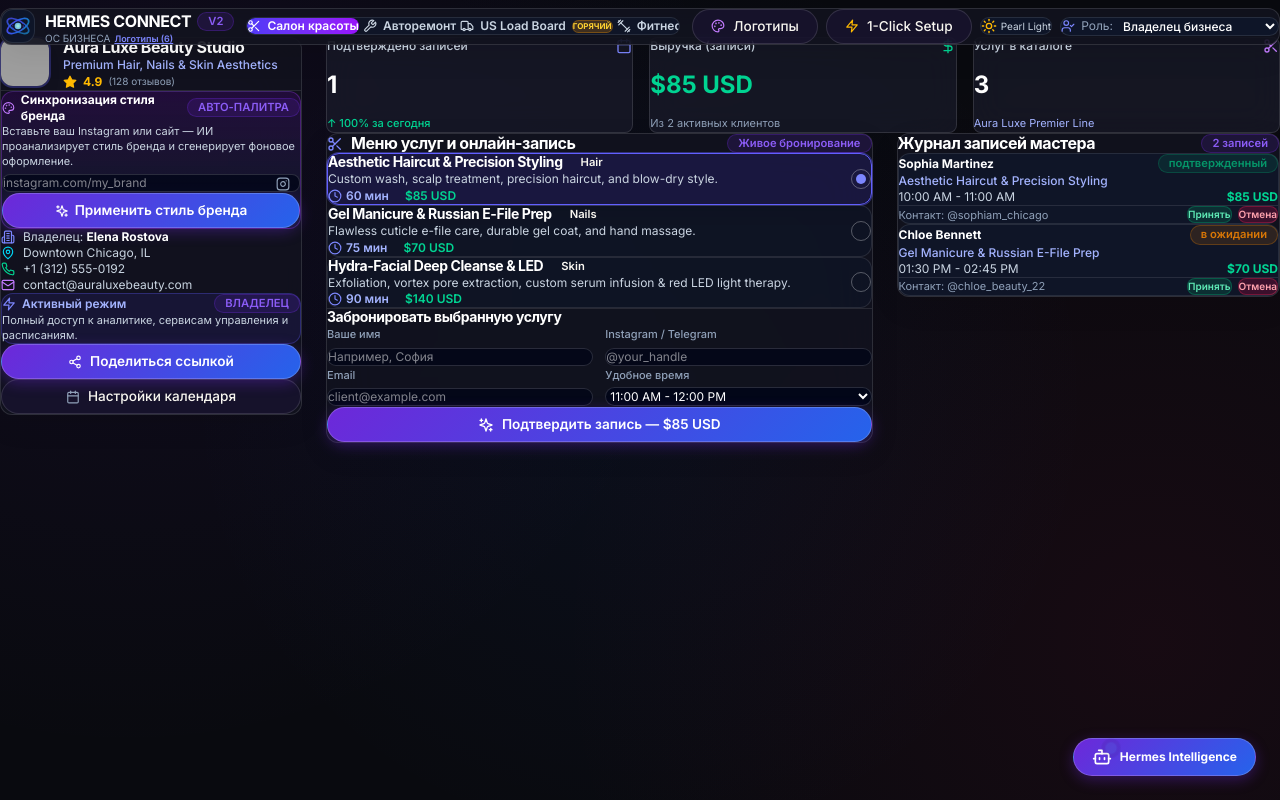
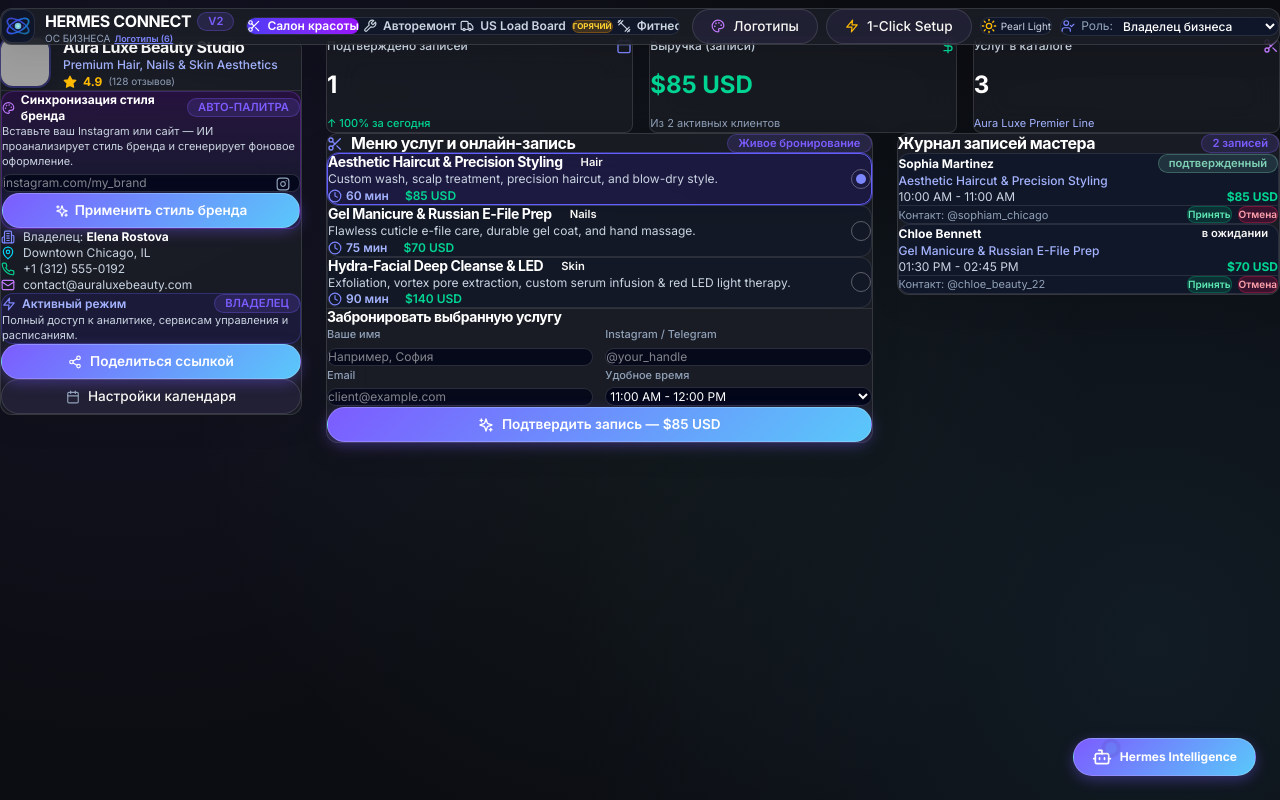
Before and after one commit to officeus-create/Hermes, a React (Vite) app: page / in a window 1280 px wide. Built offline with nearby package versions, Linux system fonts and the light colour scheme; grey boxes are pictures that could not be loaded.

Commit message:
docs: lock Approved Hermes Connect Brand Direction v1 standard and master prompt

```diff
--- a/src/index.css
+++ b/src/index.css
@@ -4,40 +4,42 @@
   --font-sans: 'Inter', system-ui, -apple-system, BlinkMacSystemFont, sans-serif;
   --font-heading: 'SF Pro Display', 'Inter', system-ui, sans-serif;
 
-  /* Master Signature Bespoke Accents (Non-standard luxury swatches) */
-  --hermes-sovereign-violet: #6D28D9;
-  --hermes-electric-cobalt: #2563EB;
-  --hermes-bespoke-amber: #D97706;
-  --hermes-crimson-velvet: #BE123C;
-  --hermes-emerald-mint: #059669;
+  /* Approved Hermes Connect Brand Direction v1 Palette */
+  --hermes-pearl-light: #F7F6F3;
+  --hermes-anthracite-dark: #0B0D12;
+  --hermes-iris-violet: #7C5CFF;
+  --hermes-ocean-blue: #5AC8FA;
+  --hermes-sage-mint: #7FD1B6;
+  --hermes-graphite-neutral: #1C1E26;
+  --hermes-sand-warm: #F3E9DC;
 
-  /* Obsidian Cosmic Dark Spectrum (Default Dark Mode) */
-  --canvas-bg: #090A0F;
-  --surface-glass: rgba(18, 19, 31, 0.85);
-  --card-bg: rgba(26, 28, 44, 0.7);
-  --card-bg-hover: rgba(35, 38, 59, 0.9);
+  /* Default Anthracite Cosmic Operating Theme */
+  --canvas-bg: #0B0D12;
+  --surface-glass: rgba(28, 30, 38, 0.85);
+  --card-bg: rgba(28, 30, 38, 0.7);
+  --card-bg-hover: rgba(38, 41, 52, 0.9);
 
   --border-glass: rgba(255, 255, 255, 0.12);
   --border-glass-hover: rgba(255, 255, 255, 0.28);
 
-  --text-primary: #F8F6F0;
-  --text-secondary: #A0A5BB;
+  --text-primary: #F7F6F3;
+  --text-secondary: #9DA3B4;
   --text-muted: #6B7280;
 }
 
-/* Lexus Pearl Warm Silk Theme (#F8F6F0 Canvas) */
+/* Pearl Light Canvas Theme (#F7F6F3) */
 body.theme-light-pearl {
-  --canvas-bg: #F8F6F0;
-  --surface-glass: rgba(250, 248, 243, 0.9);
+  --canvas-bg: #F7F6F3;
+  --surface-glass: rgba(255, 255, 255, 0.9);
   --card-bg: #FFFFFF;
-  --card-bg-hover: #FAF8F5;
+  --card-bg-hover: #FAF9F6;
 
-  --border-glass: rgba(26, 25, 24, 0.12);
-  --border-glass-hover: rgba(26, 25, 24, 0.28);
+  --border-glass: rgba(11, 13, 18, 0.12);
+  --border-glass-hover: rgba(11, 13, 18, 0.28);
 
-  --text-primary: #1A1918;
-  --text-secondary: #4A4845;
-  --text-muted: #787571;
+  --text-primary: #0B0D12;
+  --text-secondary: #4B5162;
+  --text-muted: #787E8F;
 }
 
 * {
@@ -51,9 +53,9 @@
   background-color: var(--canvas-bg);
   color: var(--text-primary);
   background-image:
-    radial-gradient(circle at 10% 20%, rgba(109, 40, 217, 0.08) 0%, transparent 45%),
-    radial-gradient(circle at 90% 80%, rgba(190, 18, 60, 0.08) 0%, transparent 45%),
-    radial-gradient(circle at 50% 50%, rgba(37, 99, 235, 0.06) 0%, transparent 60%);
+    radial-gradient(circle at 10% 20%, rgba(124, 92, 255, 0.08) 0%, transparent 45%),
+    radial-gradient(circle at 90% 80%, rgba(90, 200, 250, 0.08) 0%, transparent 45%),
+    radial-gradient(circle at 50% 50%, rgba(127, 209, 182, 0.06) 0%, transparent 60%);
   background-attachment: fixed;
   min-height: 100vh;
   overflow-x: hidden;
@@ -62,20 +64,13 @@
   transition: background-color 0.4s ease, color 0.4s ease, background-image 0.4s ease;
 }
 
-body.brand-theme-active {
-  background-image: var(--dynamic-bg-gradient,
-    radial-gradient(circle at 10% 20%, rgba(190, 18, 60, 0.12) 0%, transparent 50%),
-    radial-gradient(circle at 90% 80%, rgba(109, 40, 217, 0.12) 0%, transparent 50%)
-  );
-}
-
 h1, h2, h3, h4, h5, h6 {
   font-family: var(--font-heading);
   letter-spacing: -0.03em;
   line-height: 1.2;
 }
 
-/* Tactile Realism 2026 Glassmorphism & Bento Cards */
+/* Tactile Realism Glassmorphism & Bento Cards */
 .glass-panel {
   background: var(--surface-glass);
   backdrop-filter: blur(24px);
@@ -99,12 +94,12 @@
   background: var(--card-bg-hover);
   border-color: var(--border-glass-hover);
   transform: translateY(-2px);
-  box-shadow: 0 8px 24px rgba(109, 40, 217, 0.15);
+  box-shadow: 0 8px 24px rgba(124, 92, 255, 0.15);
 }
 
 /* Pill CTA Buttons (9999px radius) */
 .btn-primary {
-  background: linear-gradient(135deg, #6D28D9 0%, #2563EB 100%);
+  background: linear-gradient(135deg, #7C5CFF 0%, #5AC8FA 100%);
   color: #FFFFFF;
   border: 1px solid rgba(255, 255, 255, 0.2);
   padding: 8px 18px;
@@ -117,18 +112,18 @@
   align-items: center;
   gap: 8px;
   transition: all 0.2s ease;
-  box-shadow: 0 4px 14px rgba(109, 40, 217, 0.35);
+  box-shadow: 0 4px 14px rgba(124, 92, 255, 0.35);
   white-space: nowrap;
 }
 
 .btn-primary:hover {
   opacity: 0.95;
   transform: translateY(-1px);
-  box-shadow: 0 6px 20px rgba(109, 40, 217, 0.5);
+  box-shadow: 0 6px 20px rgba(124, 92, 255, 0.5);
 }
 
 .btn-secondary {
-  background: rgba(109, 40, 217, 0.08);
+  background: rgba(124, 92, 255, 0.08);
   color: var(--text-primary);
   border: 1px solid var(--border-glass);
   padding: 8px 18px;
@@ -145,7 +140,7 @@
 }
 
 .btn-secondary:hover {
-  background: rgba(109, 40, 217, 0.16);
+  background: rgba(124, 92, 255, 0.16);
   border-color: var(--border-glass-hover);
 }
 
@@ -163,33 +158,26 @@
 }
 
 .badge-primary {
-  background: rgba(109, 40, 217, 0.15);
-  color: #8B5CF6;
-  border: 1px solid rgba(109, 40, 217, 0.3);
+  background: rgba(124, 92, 255, 0.15);
+  color: #7C5CFF;
+  border: 1px solid rgba(124, 92, 255, 0.3);
 }
 
 .badge-emerald {
-  background: rgba(5, 150, 105, 0.15);
-  color: #059669;
-  border: 1px solid rgba(5, 150, 105, 0.3);
-}
-
-.badge-amber {
-  background: rgba(217, 119, 6, 0.15);
-  color: #D97706;
-  border: 1px solid rgba(217, 119, 6, 0.3);
-}
-
-.badge-rose {
-  background: rgba(190, 18, 60, 0.15);
-  color: #BE123C;
-  border: 1px solid rgba(190, 18, 60, 0.3);
+  background: rgba(127, 209, 182, 0.15);
+  color: #7FD1B6;
+  border: 1px solid rgba(127, 209, 182, 0.3);
 }
 
 .badge-sky {
-  background: rgba(37, 99, 235, 0.15);
-  color: #2563EB;
-  border: 1px solid rgba(37, 99, 235, 0.3);
+  background: rgba(90, 200, 250, 0.15);
+  color: #5AC8FA;
+  border: 1px solid rgba(90, 200, 250, 0.3);
+}
+
+/* Digital Flow Waves Background Utility */
+.bg-digital-waves {
+  background-image: radial-gradient(ellipse at center, rgba(124, 92, 255, 0.15) 0%, transparent 70%);
 }
 
 /* Custom Scrollbar */
```
Also changed, not shown: 2 other files (tests, documents, lock files or other folders).
